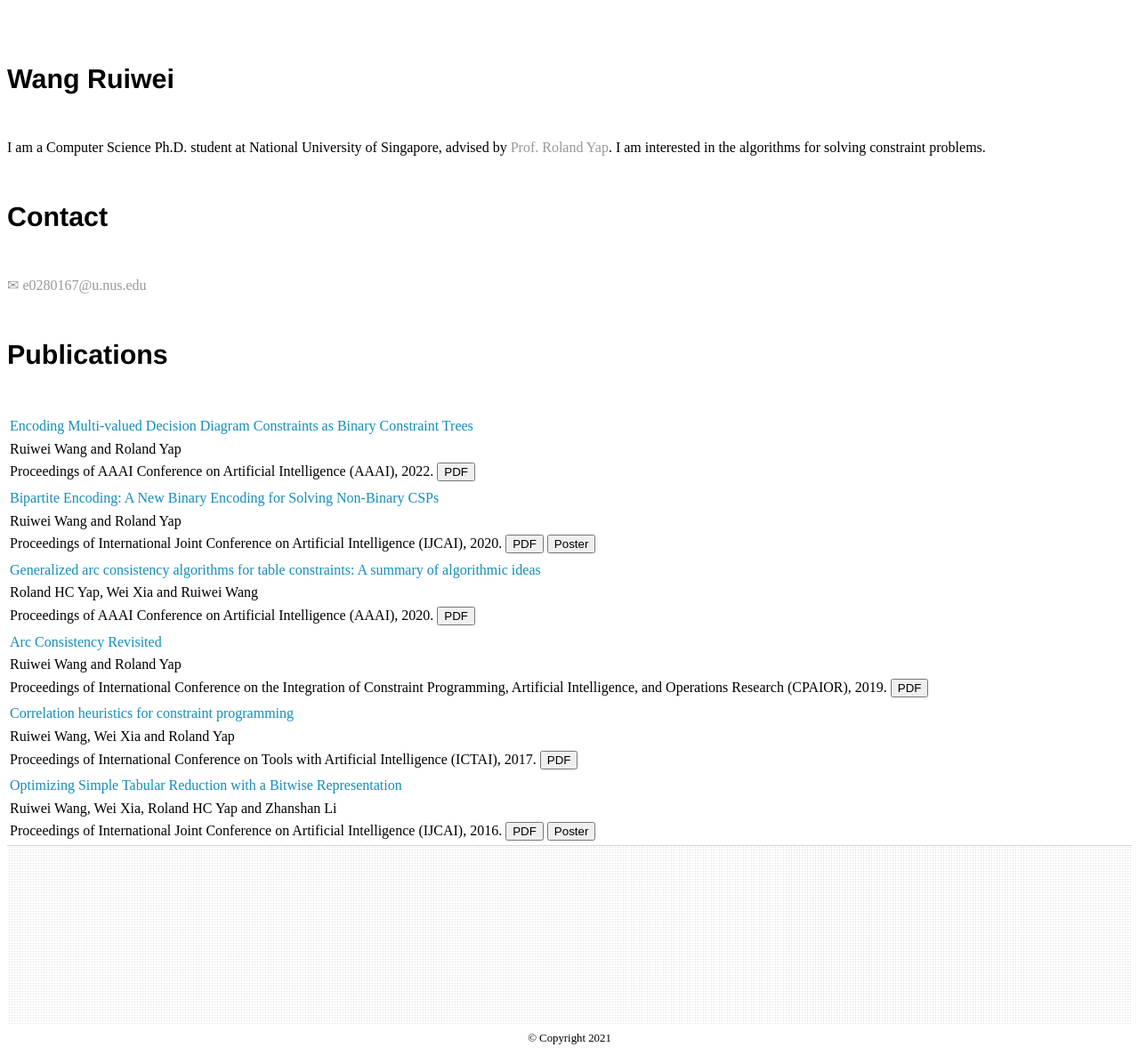
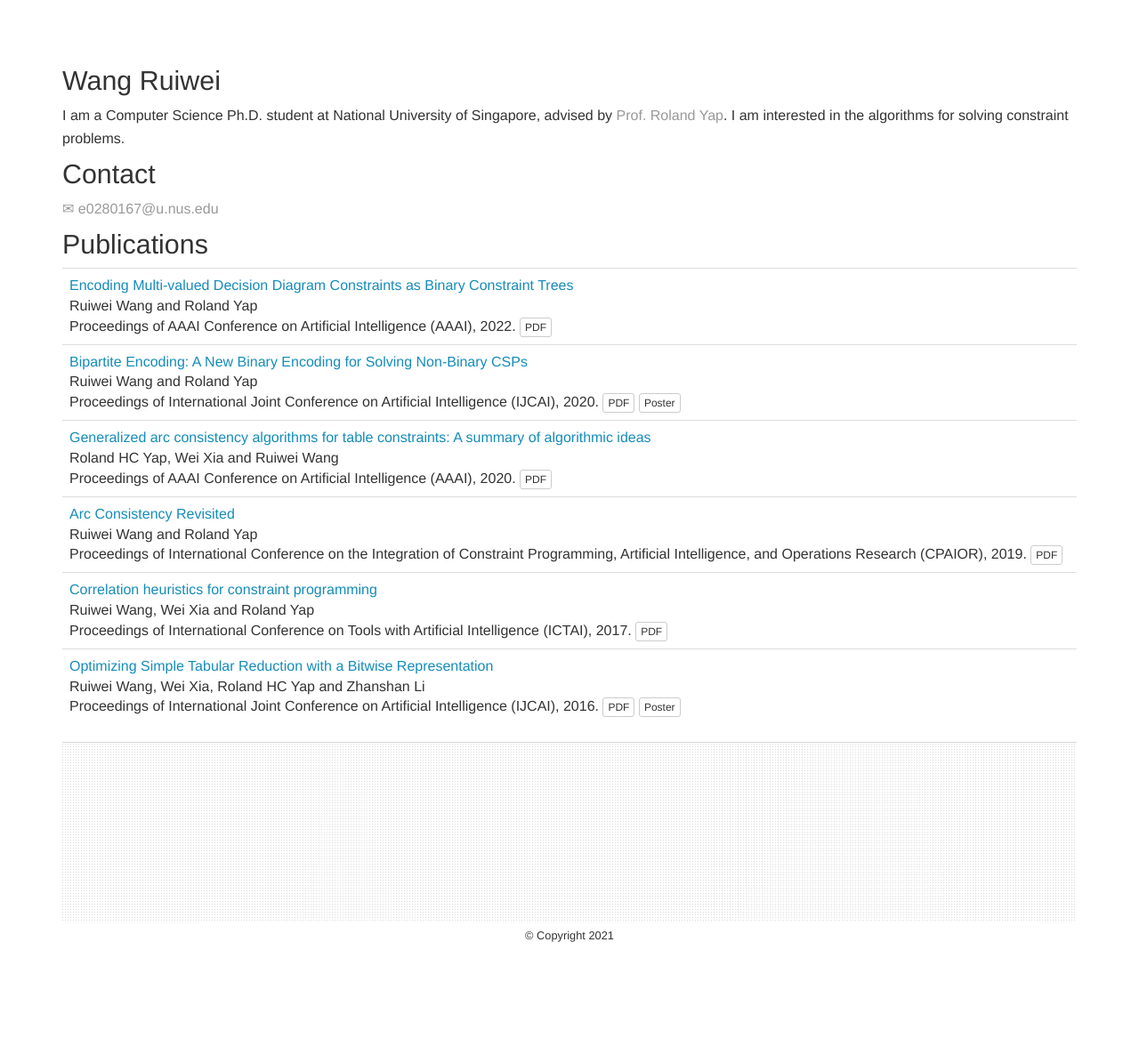
Before and after one commit to WangRuiwei/WangRuiwei.github.io, a Jekyll site: the page built from index.html, in a window 1280 px wide. Shown: the whole page at 89% size. Built offline with Jekyll 4.4.1, drawn with Linux system fonts in a browser that asks for light colours; nearby versions of some CDN libraries; library files that are not in the unit come from our copies; after the commit the page ends 1062 px from its top, so only the background shows below that.

Commit message:
Update default.html

```diff
--- a/_layouts/default.html
+++ b/_layouts/default.html
@@ -5,6 +5,7 @@
 			<meta name="viewport" content="width=device-width,initial-scale=1.0">
 
 			<!-- link to main stylesheet -->
+			 <link href="/~meel/css/bootstrap.min.css" rel="stylesheet">
 			<link rel="stylesheet" href="/css/font-awesome.min.css">
 			<link rel="stylesheet" type="text/css" href="/css/main.css">
 		        <script async="" src="/css/analytics.js"></script>
```
